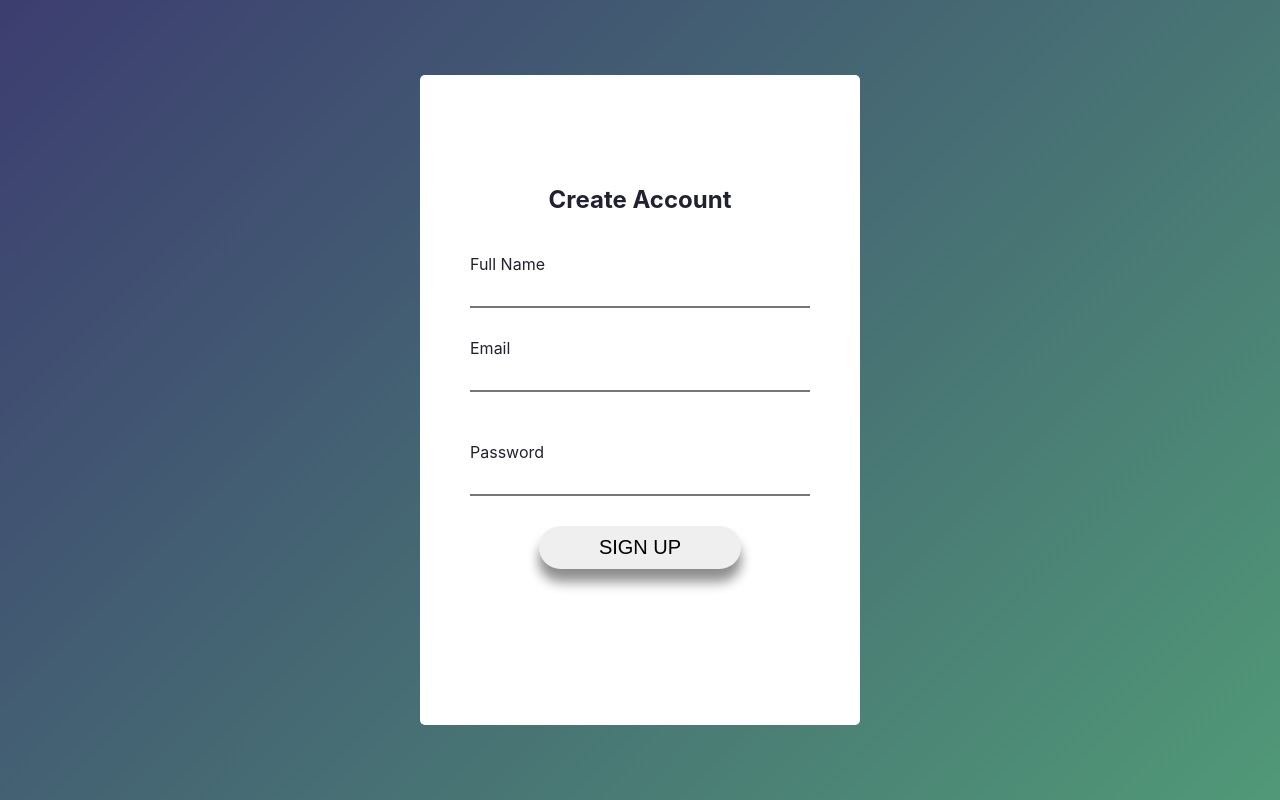
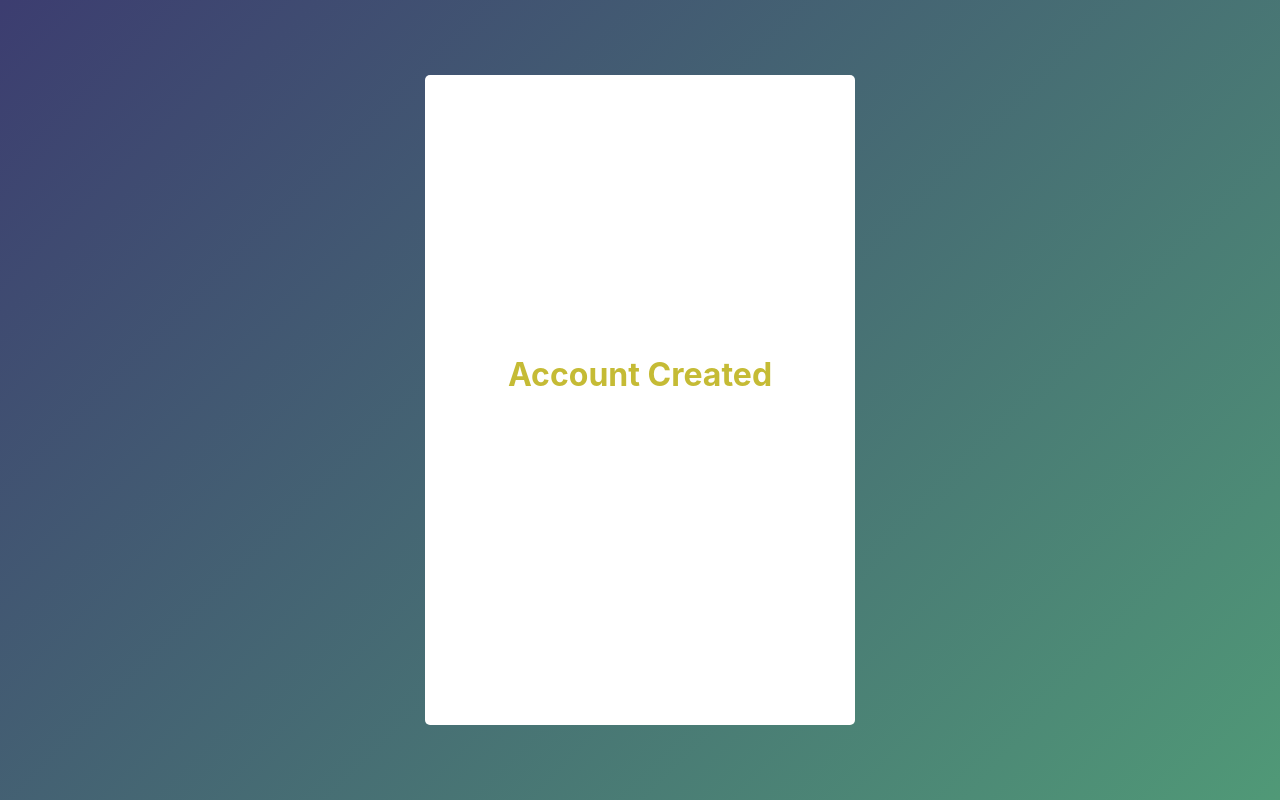
Before and after one commit to kusumghimire/react-signup-validation, a React (Create React App) app: page / in a window 1280 px wide. Built offline with nearby package versions, Linux system fonts and the light colour scheme.

Commit message:
create: signupformsuccess is imported into App.js

```diff
--- a/src/components/form.js
+++ b/src/components/form.js
@@ -1,10 +1,11 @@
-import React from 'react';
-
+import React,{useState} from 'react';
+import SignupFormSuccess from './SignupFormSuccess';
 import SignUpForm from './SignupForm'
 const Form = ()=>{
+    const [formIsSubmitted, setFormIsSubmitted] = useState(false);
     return(
         <>
-        <SignUpForm />
+        {!formIsSubmitted ?  <SignupFormSuccess /> : <SignupForm/> }
         </>
     )
 }
```
